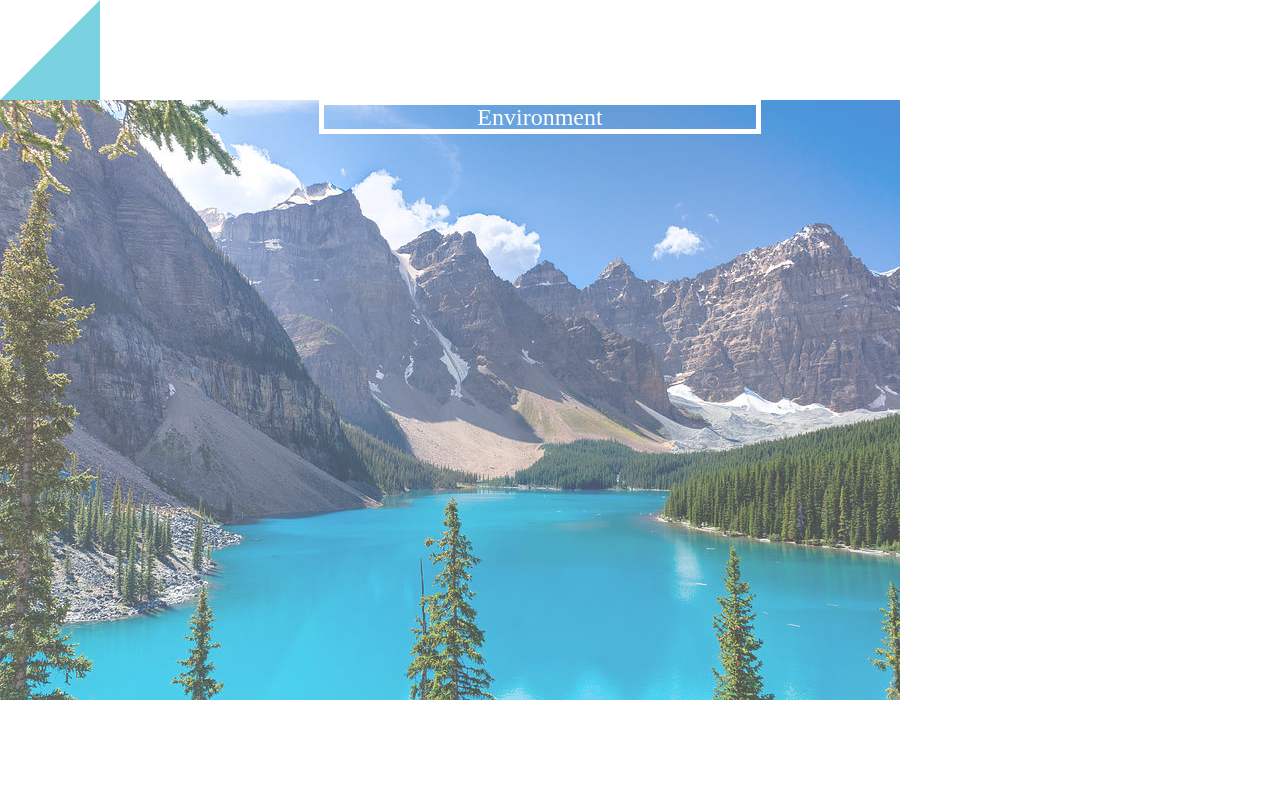
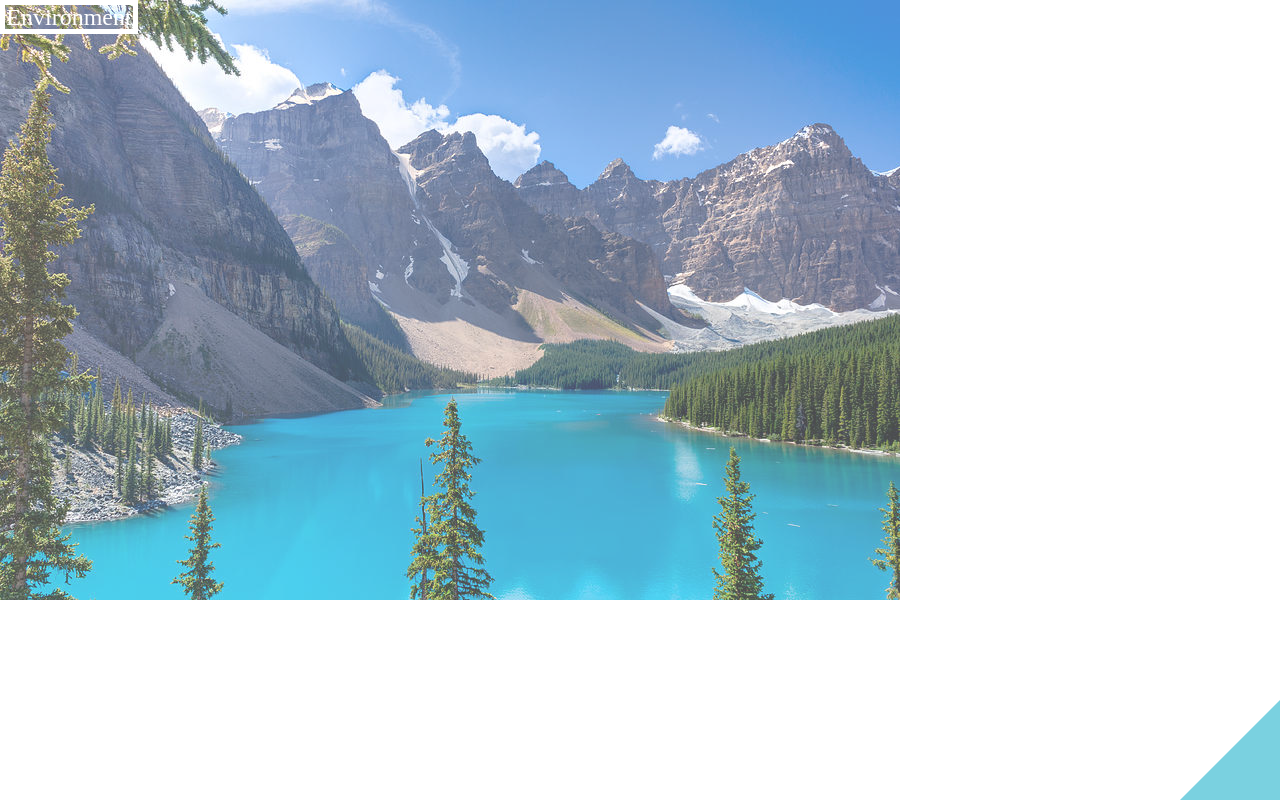
Before and after one commit to SuperBerny/Adventure-website, a plain HTML site: page index.html in a window 1280 px wide. Drawn offline with Linux system fonts and the light colour scheme.

Commit message:
relative parentsgit add .git add .

```diff
--- a/assets/style.css
+++ b/assets/style.css
@@ -3,6 +3,8 @@ body,html {
  height: 760px;
  font-size: 12px;
 }
+
+
 
 #enviroment {
   position: relative;
@@ -12,14 +14,14 @@ body,html {
 }
 
 #environment-banner {
-  position: relative;
+  position: absolute;
   max-width: 40%;
   min-width: 10%;
   border: 5px solid white;
   margin: auto;
 }
 
-#environment-img {
+#environment > img {
   position: absolute;
   max-width: 100%;
   max-height: 100%;
@@ -36,8 +38,13 @@ body,html {
 }
 
 .triangle {
+  display: block;
+  position: absolute;
+  bottom: 0;
+  right: 0;
   width: 0px;
   height: 0px;
   border-bottom: 100px solid rgb(122, 209, 224);
   border-left: 100px solid transparent;
+  z-index: 10;
 }
--- a/index.html
+++ b/index.html
@@ -10,16 +10,17 @@
 </head>
 <body>
 
-  <div id="environment">
-    <div class="triangle"></div>
-    <img id="environment-img" src="/assets/imgs/moraine-lake.jpg" />
-    <div id="environment-banner">
-      <h3>Environment</h3>
+  <div class="wrapper">
+    <div id="environment">
+      <img src="/assets/imgs/moraine-lake.jpg" />
+      <div class="triangle"></div>
+      <div id="environment-banner">
+        <h3>Environment</h3>
+      </div>
     </div>
   </div>
 
 
 
-
 </body>
 </html>
```
